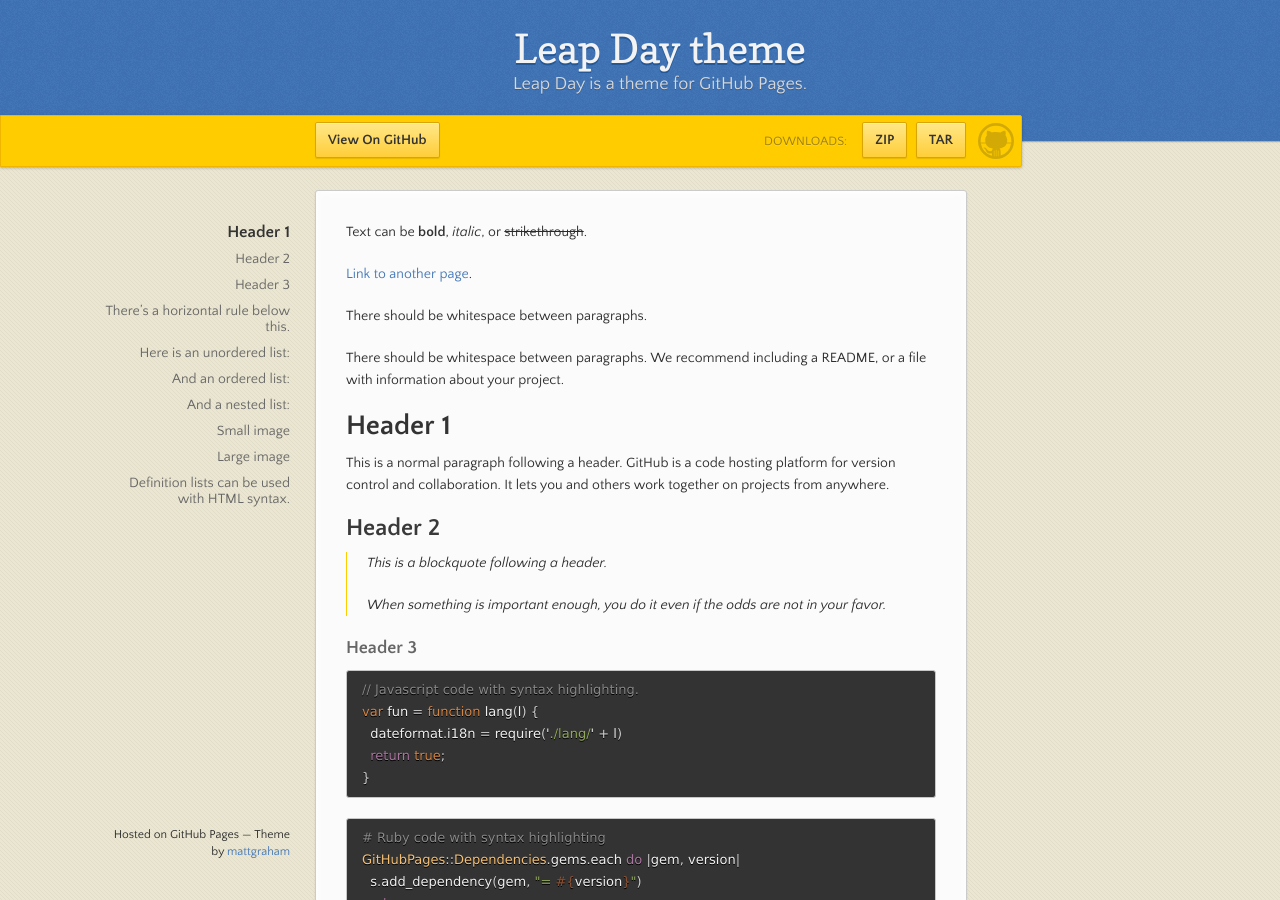
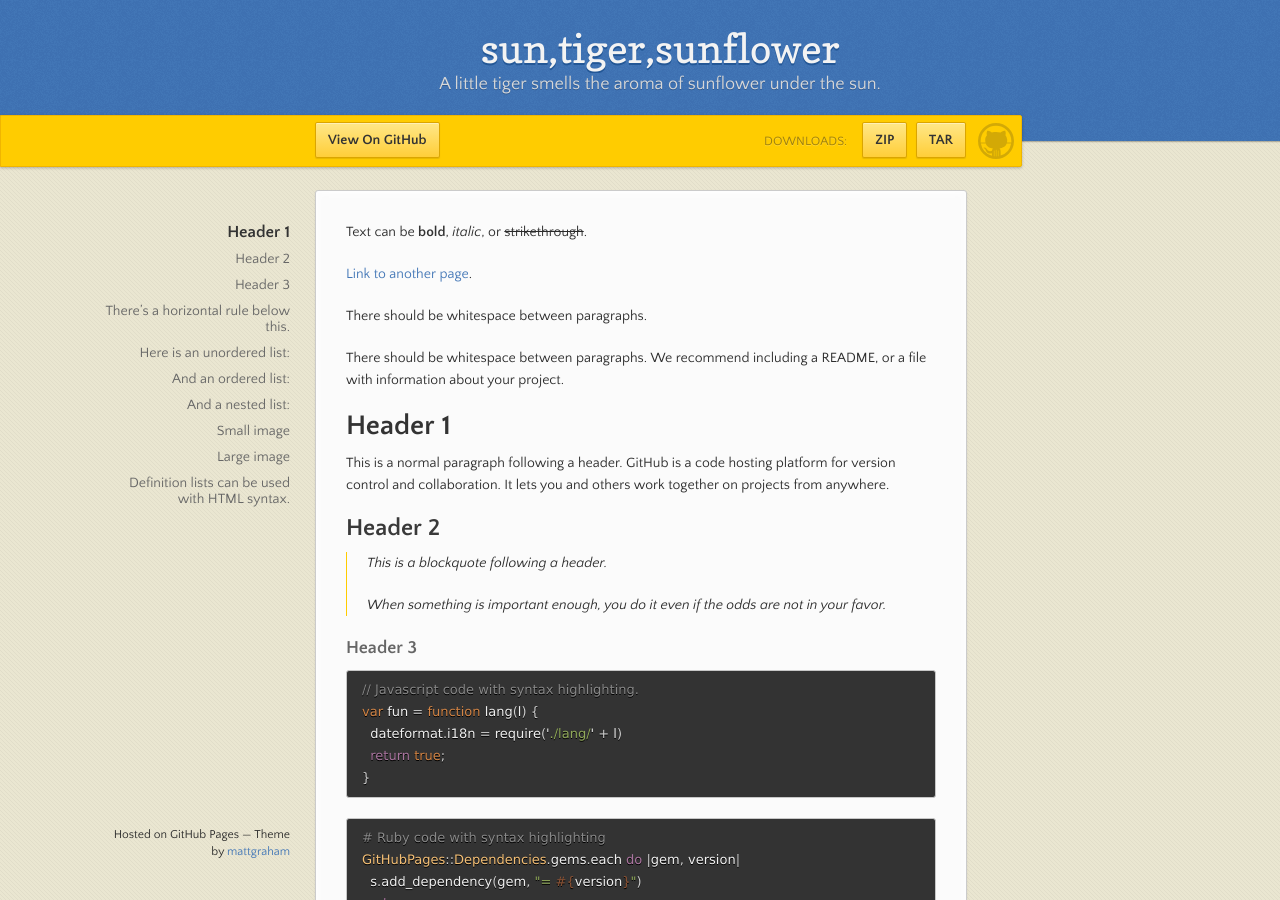
Before and after one commit to lanlanxiyiji/lanlanxiyiji.github.io, a Jekyll site: the page built from index.md, in a window 1280 px wide and 900 px high. Built offline with Jekyll 4.4.1, drawn with Linux system fonts in a browser that asks for light colours.

Commit message:
Update _config.yml

```diff
--- a/_config.yml
+++ b/_config.yml
@@ -1,5 +1,5 @@
-title: Leap Day theme
-description: Leap Day is a theme for GitHub Pages.
+title: sun,tiger,sunflower
+description: A little tiger smells the aroma of sunflower under the sun.
 show_downloads: true
 google_analytics:
 theme: jekyll-theme-leap-day
```
